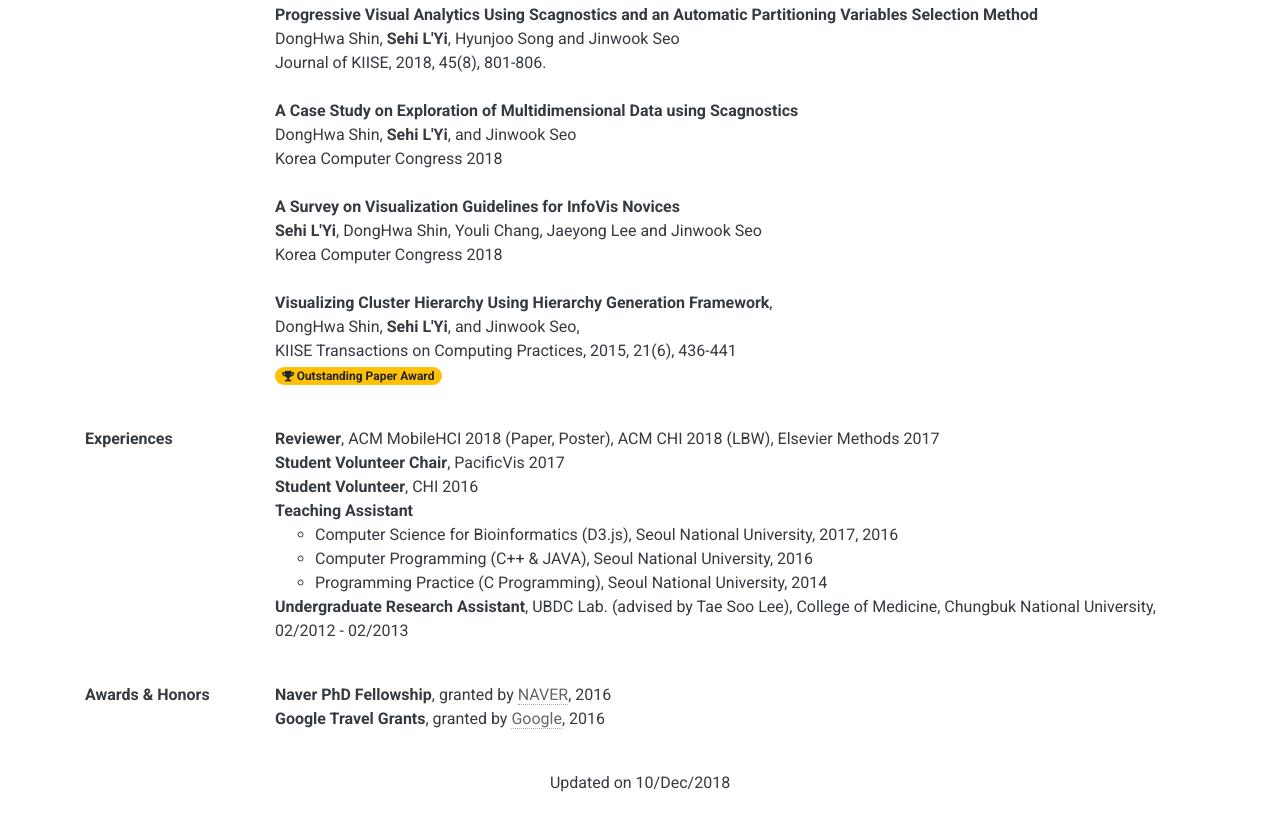
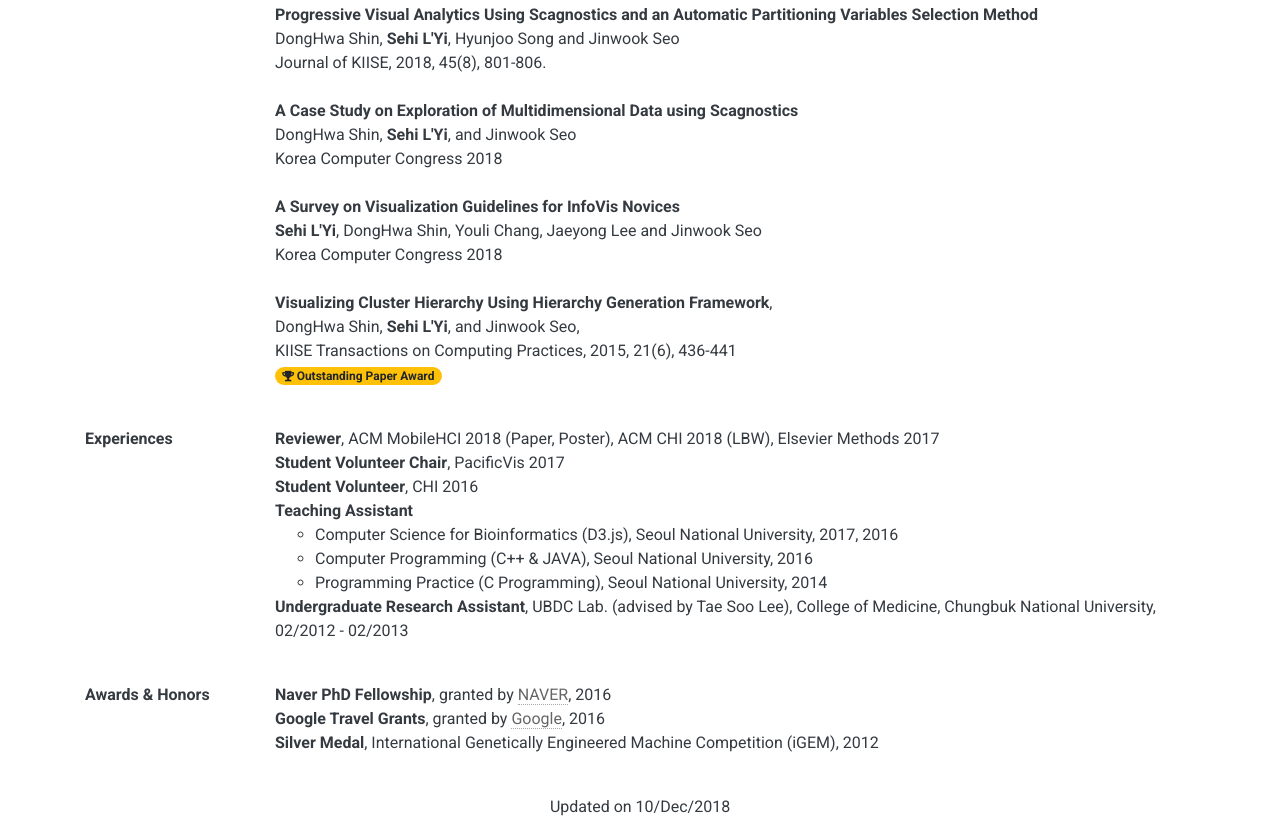
Before and after one commit to sehilyi/CV, a plain HTML site: page index.html in a window 1280 px wide. Shown: the part 1852-2687 px from the top of the page. Before the commit the page ends 2663 px from the top, so only its background shows below. Drawn offline with nearby package versions, Linux system fonts and the light colour scheme; files whose address does not match are found by name.

Commit message:
Add igem

```diff
--- a/index.html
+++ b/index.html
@@ -303,6 +303,8 @@
                     <li>
                         <strong>Google Travel Grants</strong>, granted by
                         <a href="https://www.google.com">Google</a>, 2016</li>
+                    <li>
+                        <strong>Silver Medal</strong>, International Genetically Engineered Machine Competition (iGEM), 2012</li>
                 </ul>
             </dd>
         </dl>
```
